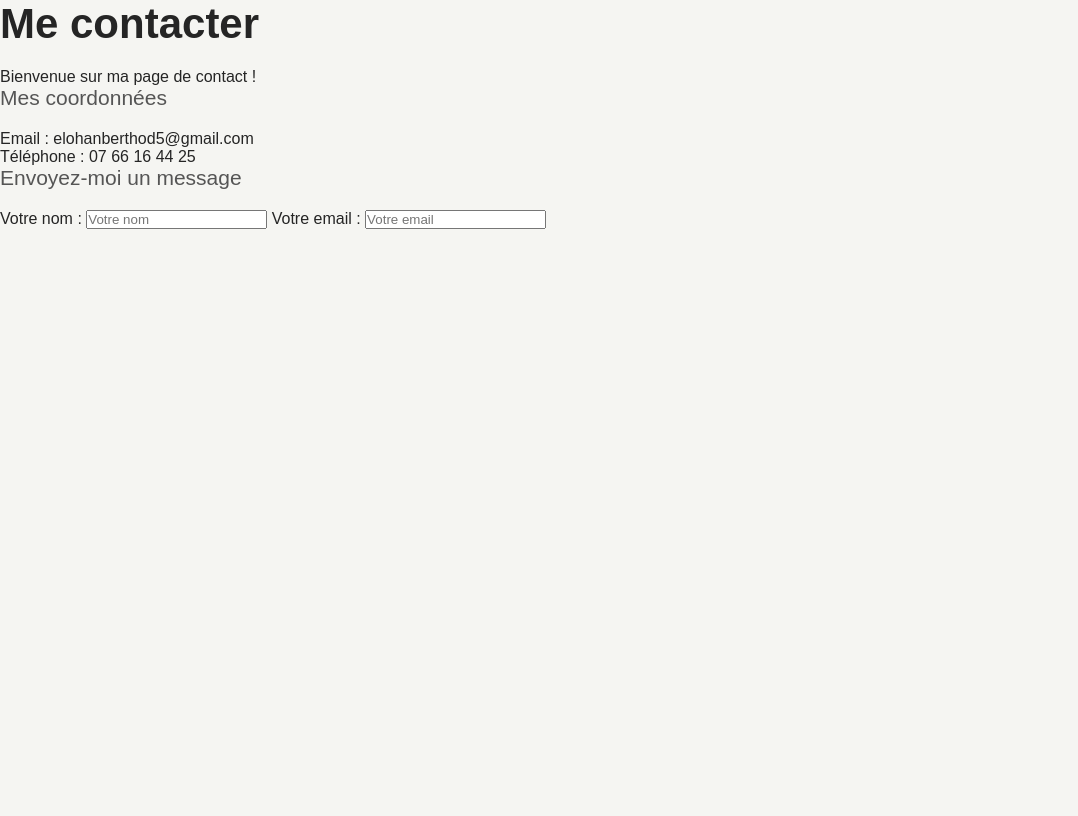
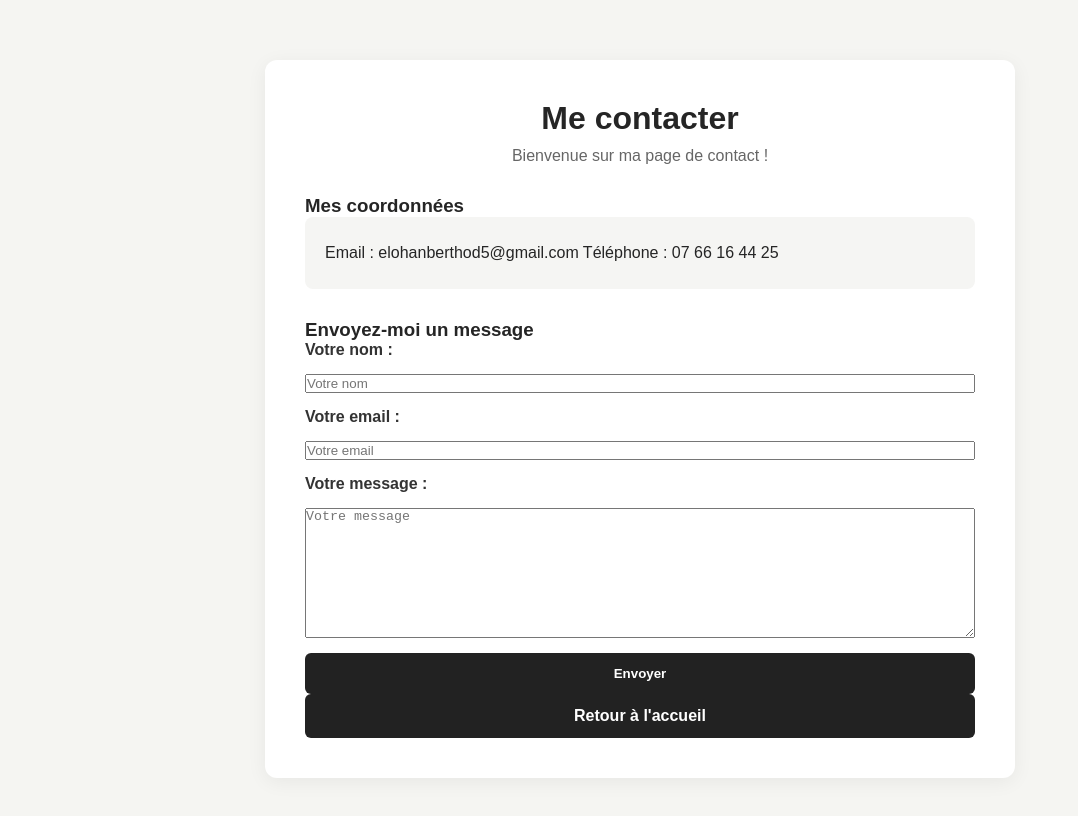
Before and after one commit to ElohanBerthod/PROJET-SITE-WEB-PRESENTATION-, a plain HTML site: page contact.html in a window 1280 px wide. Shown: the whole page, without its empty margins (0-1078 px from the left). Drawn offline with Linux system fonts and the light colour scheme.

Commit message:
Revamp contact.html with new structure and styles
Updated the contact page layout and added form elements.

```diff
--- a/contact.html
+++ b/contact.html
@@ -6,17 +6,29 @@
 <link rel="stylesheet" href="style.css">
 </head>
 <body>
-    <h1>Me contacter</h1>
-    <p>Bienvenue sur ma page de contact !</p>
-    <h2>Mes coordonnées</h2>
-    <p>Email : elohanberthod5@gmail.com</p>
-    <p>Téléphone : 07 66 16 44 25</p>
-    <h2>Envoyez-moi un message</h2>
-    <form>
-        <label>Votre nom :</label>
-        <input type="text" placeholder="Votre nom"
+<div class="contact-container">
+ <h1>Me contacter</h1>
+ <p>Bienvenue sur ma page de contact !</p>
+<h3>Mes coordonnées</h3>
+<div class="contact-info">
+Email : elohanberthod5@gmail.com
+Téléphone : 07 66 16 44 25
+</div>
+<h3>Envoyez-moi un message</h3>
+<form class="contact-formulaire">
+<label for="nom">Votre nom :</label>
+<input type="text" id="nom" placeholder="Votre nom">
 
-        <label> Votre email :</label>
-        <input type="email" placeholder="Votre email"
-    </form>
+<label for="email">Votre email :</label>
+<input type="email" id="email" placeholder="Votre email">
+<label for="message">Votre message :</label>
+<textarea id="Message" placeholder="Votre message"></textarea>
+<button type="submit">Envoyer</button>
+</form>
+<a href="index.html" class="bouton-accueil-contact">
+Retour à l'accueil
+</a>
+
+</div>
 </body>
+</html>
```
